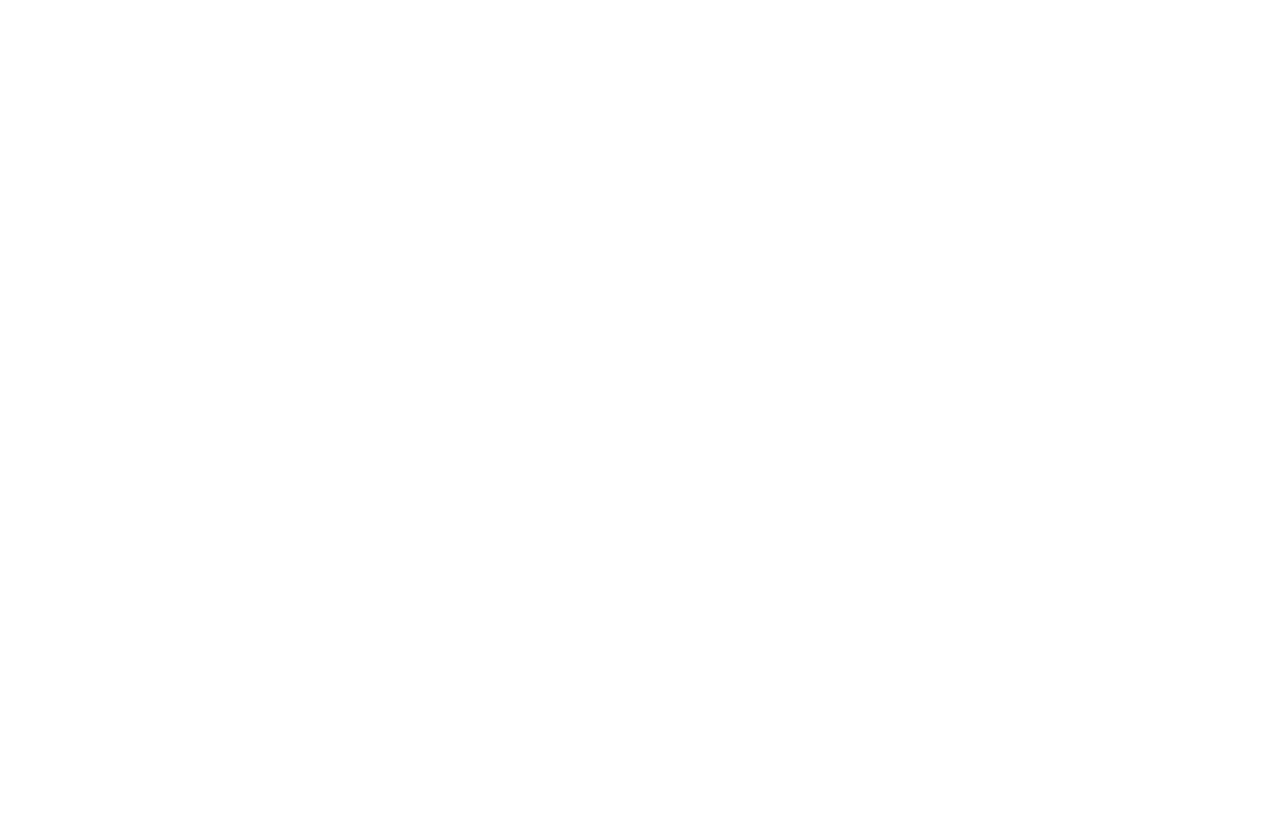
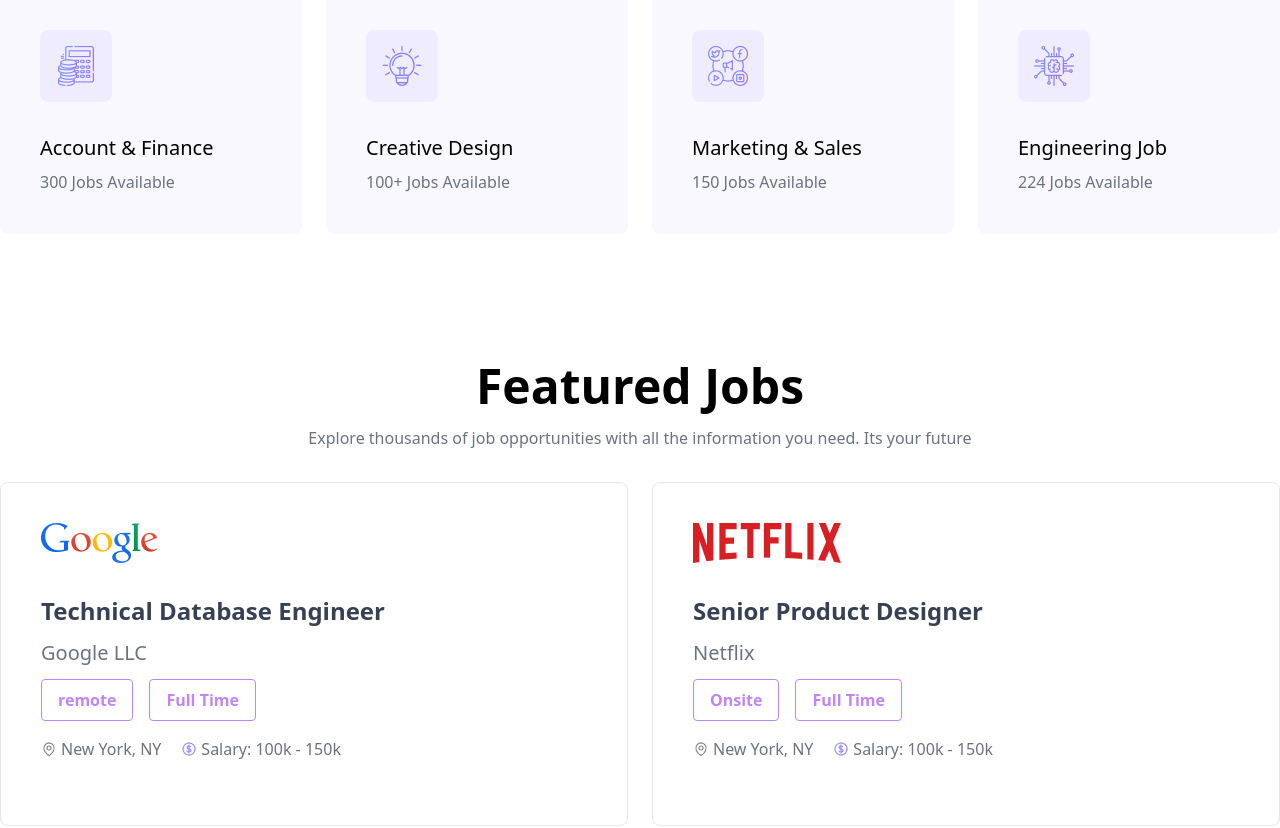
Before and after one commit to jesandante007/career-hub, a React (Vite) app: page / in a window 1280 px wide. Shown: the part 840-1668 px from the top of the page. Before the commit the page ends 830 px from the top, so only its background shows below. Built offline with nearby package versions, Linux system fonts and the light colour scheme.

Commit message:
home page done

```diff
--- /dev/null
+++ b/src/components/Category.jsx
@@ -0,0 +1,14 @@
+import React from "react";
+
+const Category = ({ category }) => {
+  const { name, jobs_available, logo } = category;
+  return (
+    <div className="bg-primary rounded-lg p-10">
+      <img className="rounded-lg bg-[#efecff] p-4" src={logo} alt="logo" />
+      <p className="text-xl mt-8 mb-2">{name}</p>
+      <p className="text-gray-500">{jobs_available}</p>
+    </div>
+  );
+};
+
+export default Category;
--- a/src/components/Home.jsx
+++ b/src/components/Home.jsx
@@ -1,17 +1,34 @@
-import React from "react";
+import React, { useEffect, useState } from "react";
 import { Link, useLoaderData } from "react-router-dom";
-import people from '../assets/All Images/P3OLGJ1 copy 1.png'
+import people from "../assets/All Images/P3OLGJ1 copy 1.png";
+import Category from "./Category";
+import Job from "./Job";
 
 const Home = () => {
-    const categories = useLoaderData()
+  const [categories, setCategories] = useState([]);
+  const jobs = useLoaderData()
+
+  useEffect(() => {
+    fetch("category.json")
+      .then((res) => res.json())
+      .then((data) => setCategories(data));
+  }, []);
+
   return (
     <div>
       <div className="bg-primary">
-
         <section className="container mx-auto flex justify-between pt-10">
           <div>
-         <h1 className="text-7xl font-bold leading-tight">One Step <br />Closer To Your <br /><span className="text-purple-400">Dream Job</span></h1>
-         <p className="text-lg text-gray-500 py-7">Explore thousands of job opportunities with all the information you need. Its your future. Come find it. Manage all your job application from start to finish.</p>
+            <h1 className="text-7xl font-bold leading-tight">
+              One Step <br />
+              Closer To Your <br />
+              <span className="text-purple-400">Dream Job</span>
+            </h1>
+            <p className="text-lg text-gray-500 py-7">
+              Explore thousands of job opportunities with all the information
+              you need. Its your future. Come find it. Manage all your job
+              application from start to finish.
+            </p>
             <button className="btn-primary">Get Started</button>
           </div>
           <div>
@@ -19,9 +36,29 @@
           </div>
         </section>
       </div>
-      <section className="mt-32">
+      <section className="container mx-auto mt-32">
         <h2 className="text-5xl font-bold text-center">Job Category</h2>
-          <p className="text-gray-500 text-center mt-4 mb-8">Explore thousands of job opportunities with all the information you need. Its your future</p>
+        <p className="text-gray-500 text-center mt-4 mb-8">
+          Explore thousands of job opportunities with all the information you
+          need. Its your future
+        </p>
+        <div className="grid grid-cols-4 gap-6">
+          {categories.map((category) => (
+            <Category key={category.id} category={category} />
+          ))}
+        </div>
+      </section>
+      <section className="container mx-auto mt-32">
+        <h2 className="text-5xl font-bold text-center">Featured Jobs</h2>
+        <p className="text-gray-500 text-center mt-4 mb-8">
+          Explore thousands of job opportunities with all the information you
+          need. Its your future
+        </p>
+        <div className="grid grid-cols-2 gap-6">
+          {
+            jobs.map(job => <Job key={job.id} job={job} />)
+          }
+        </div>
       </section>
     </div>
   );
--- /dev/null
+++ b/src/components/Job.jsx
@@ -0,0 +1,42 @@
+import React from "react";
+import lIcon from "../assets/Icons/Location Icon.png";
+import dIcon from "../assets/Icons/Frame.png";
+
+const Job = ({ job }) => {
+  const {
+    companyName,
+    jobTitle,
+    workFrom,
+    location,
+    workTime,
+    salary,
+    companyLogo,
+  } = job;
+  return (
+    <div className="border rounded-lg p-10">
+      <img className="h-10 mb-8" src={companyLogo} alt="companyLogo" />
+      <p className="text-gray-700 text-2xl font-semibold">{jobTitle}</p>
+      <p className="text-gray-500 text-xl my-3">{companyName}</p>
+      <div className="flex gap-4">
+        <p className="p-2 px-4 font-semibold border border-purple-400 text-purple-400 rounded">
+          {workFrom}
+        </p>
+        <p className="p-2 px-4 font-semibold border border-purple-400 text-purple-400 rounded">
+          {workTime}
+        </p>
+      </div>
+      <div className="flex gap-5 text-gray-500 font-medium mt-4 mb-6">
+        <div className="flex items-center gap-1">
+          <img className="h-4" src={lIcon} alt="" />
+          <p>{location}</p>
+        </div>
+        <div className="flex items-center gap-1">
+            <img className="h-4" src={dIcon} alt="" />
+            <p>Salary: {salary}</p>
+        </div>
+      </div>
+    </div>
+  );
+};
+
+export default Job;
--- a/src/main.jsx
+++ b/src/main.jsx
@@ -13,7 +13,7 @@
       {
         path: '/',
         element: <Home />,
-        loader: () => fetch('category.json')
+        loader: () => fetch('jobs.json')
       }
     ]
   }
```
Lines whose indentation alone changed are shown as unchanged.
